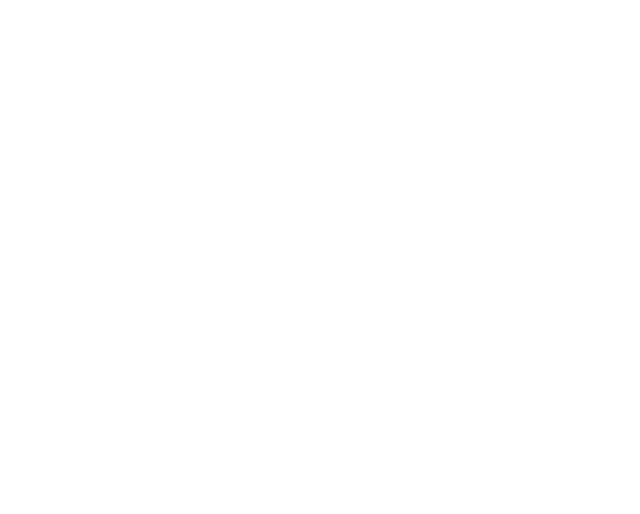
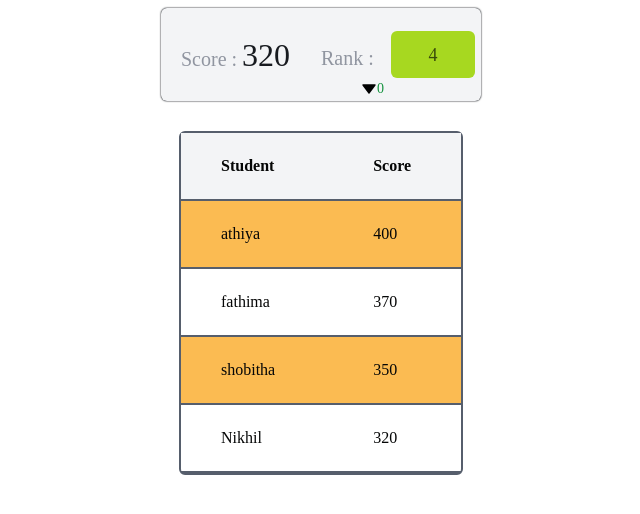
Before and after one commit to NaveenBantu/mockmeet-vercel, a React (Vite) app in the folder client/: page /leaderboard in a window 1280 px wide. Before the commit this address had no page. Shown: the top 514 px of the page, without its empty margins (319-959 px from the left). Built offline with nearby package versions, Linux system fonts and the light colour scheme.

Commit message:
Added Leaderpage and created a route for leaderboard

```diff
--- a/client/src/App.jsx
+++ b/client/src/App.jsx
@@ -2,6 +2,7 @@
 import Dashboard from "./pages/Dashboard";
 import Home from "./pages/Home";
 import MockTypes from "./pages/MockTypes";
+import Leaderboard from "./pages/Leaderboard";
 
 function App() {
   return (
@@ -10,6 +11,8 @@
         <Route path="/" element={<Home />}></Route>
         <Route path="/dashboard" element={<Dashboard />}></Route>
         <Route path="/mock-types" element={<MockTypes />}></Route>
+
+        <Route path="/leaderboard"  element={<Leaderboard/>} ></Route>
       </Routes>
     </>
   );
--- a/client/src/pages/Dashboard/index.jsx
+++ b/client/src/pages/Dashboard/index.jsx
@@ -6,7 +6,7 @@
   ChatIcon,
   AttachmentIcon,
 } from "@chakra-ui/icons";
-import Header from "../../components/Header";
+import Header from "../../components/header/Header";
 
 const Dashboard = () => {
   return (
@@ -18,7 +18,7 @@
         link="/mock-types"
       />
       <Card title="Upcoming Interviews" icon={CalendarIcon} />
-      <Card title="Leaderboard" icon={SunIcon} />
+      <Card title="Leaderboard" icon={SunIcon} link='/leaderboard' />
       <Card title="Feedback" icon={ChatIcon} />
       <Card title="Resources" icon={AttachmentIcon} />
     </>
--- /dev/null
+++ b/client/src/pages/Leaderboard/index.jsx
@@ -0,0 +1,92 @@
+import React,{useState, useEffect} from 'react'
+import styles from "../Leaderboard/styles.module.css"
+import {Center, Table, TableContainer, Thead, Th, Tr, Td, Tbody, Stat, StatGroup, StatLabel, StatNumber, StatHelpText, StatArrow } from "@chakra-ui/react";
+
+
+
+const data = {
+    "Userscore": "320",
+    "UserRank": 4,
+    "allScores": [
+        {
+            "score": 400,
+            "name": "athiya",
+            "id": "64512411d1bbcb801c61df5a"
+        },
+        {
+            "score": 370,
+            "name": "fathima",
+            "id": "6451243ad1bbcb801c61df5e"
+        },
+        {
+            "score": 350,
+            "name": "shobitha",
+            "id": "6451241ed1bbcb801c61df5c"
+        },
+        {
+            "score": 320,
+            "name": "Nikhil",
+            "id": "645123a997d0f3709355d4a2"
+        }
+    ]
+}
+const Leaderboard = () => {
+    const [prevRank, setPrevRank] = useState(data.UserRank);
+
+    useEffect(() => {
+        setPrevRank(data.UserRank);
+    }, [data]);
+
+    const rankDiff = prevRank - data.UserRank;
+    const isRankIncreased = rankDiff < 0;
+
+    return (
+        <Center>
+            <div className={styles.container}>
+                <div className={styles.card}>
+                    <div>
+                        <span className={styles.text}>Score : </span>
+                        <span className={styles.score}>{data.Userscore}</span>
+                    </div>
+                    <div >
+                        <StatGroup>
+                            <Stat className='styles.rankContainer'>
+                                <StatLabel className={styles.rank}>Rank : </StatLabel>
+                                <StatNumber className={styles.rankDisplay} >{data.UserRank}</StatNumber>
+                                <StatHelpText >
+                                    <StatArrow className={styles.difference} type={isRankIncreased ? "increase" : "decrease"} />
+                                    <span className={styles.diff}>{Math.abs(rankDiff)}</span>
+                                </StatHelpText>
+                            </Stat>
+                        </StatGroup>
+
+                    </div>
+
+                </div>
+                <div className={styles.table}>
+                    <TableContainer>
+                        <Table striped="true" colorScheme='teal'>
+                            <Thead>
+                                <Tr>
+                                    <Th>Student</Th>
+                                    <Th>Score</Th>
+                                </Tr>
+                            </Thead>
+                            <Tbody>
+                                {data.allScores.map((student, index) => (
+                                    <Tr key={student.id}>
+                                        <Td>{student.name}</Td>
+                                        <Td>{student.score}</Td>
+                                    </Tr>
+                                ))}
+                            </Tbody>
+                        </Table>
+                    </TableContainer>
+
+                </div>
+            </div>
+        </Center>
+    )
+}
+
+export default Leaderboard;
--- /dev/null
+++ b/client/src/pages/Leaderboard/styles.module.css
@@ -0,0 +1,155 @@
+.container {
+    display: flex;
+    flex-direction: column;
+    align-items: center;
+    justify-content: center;
+}
+
+.card {
+    position: relative;
+    width: 280px;
+    height: 93px;
+    background: #F3F4F6FF;
+    /* neutral-200 */
+    border-radius: 6px;
+    /* border-m */
+    box-shadow: 0px 0px 1px #171a1f, 0px 0px 2px #171a1f;
+    /* shadow-xs */
+    display: flex;
+    flex-direction: row;
+    align-items: center;
+    justify-content: center;
+    padding: 0px 20px;
+}
+
+.card>div {
+    flex: 1;
+    margin-right: 1rem;
+}
+
+.table {
+    margin-top: 30px;
+    width: 280px;
+    opacity: 1;
+    border-radius: 6px;
+    border: #171a1f solid 1px;
+    display: flex;
+    flex-direction: column;
+    justify-content: center;
+    align-items: center;
+    border: 2px solid #565E6CFF;
+}
+
+table {
+    border-collapse: collapse;
+    width: 280px;
+}
+th{
+    background: #F3F4F6FF;
+}
+th,
+td {
+    padding: 8px;
+    text-align: left;
+    border-bottom: 1px solid #ddd;
+    top: 12px;
+    left: 16px;
+    font-family: Sora;
+    /* Heading */
+    /* line-height: 22px; */
+    color: rgb(5, 6, 6);
+    height: 50px;
+    padding-left: 40px;
+}
+
+tr {
+    border-bottom: 2px solid #565E6CFF;
+  }
+
+
+tr:nth-child(odd) {
+    background-color: #FBBB52FF;
+}
+
+
+
+
+.text {
+    position: relative;
+    width: 205px;
+    height: 22px;
+    font-family: Mulish;
+    /* Body */
+    font-size: 20px;
+    line-height: 22px;
+    color: #9095A0FF;
+}
+
+.score {
+    position: relative;
+    width: 205px;
+    height: 48px;
+    font-family: Sora;
+    /* Heading */
+    font-size: 32px;
+    line-height: 48px;
+    color: #171A1FFF;
+}
+
+.rank {
+    position: relative;
+    width: 113px;
+    font-family: Mulish;
+    /* Body */
+    font-size: 20px;
+    line-height: 22px;
+    color: #9095A0FF;
+    top: 38px;
+    left: 0px;
+}
+
+.rankDisplay {
+    position: relative;
+    height: 47px;
+    padding: 0 20px;
+    display: flex;
+    align-items: center;
+    justify-content: center;
+    font-family: Mulish;
+    /* Body */
+    font-size: 18px;
+    line-height: 28px;
+    color: #3A4B0BFF;
+    /* secondary-800 */
+    background: #A7D820FF;
+    /* secondary-500 */
+    opacity: 1;
+    border: none;
+    border-radius: 6px;
+    /* border-m */
+    left : 30px;
+}
+
+.difference {
+    position: relative;
+    width: 12px;
+    height: 12px;
+    fill: #14923EFF
+}
+
+.diff {
+    position: relative;
+    width: 44px;
+    height: 22px;
+    font-family: Mulish;
+    /* Body */
+    font-size: 14px;
+    line-height: 22px;
+    color: #14923EFF;
+}
+
+.rankHelpText {
+    display: flex;
+    flex-direction: column;
+    justify-content: center;
+}
```
